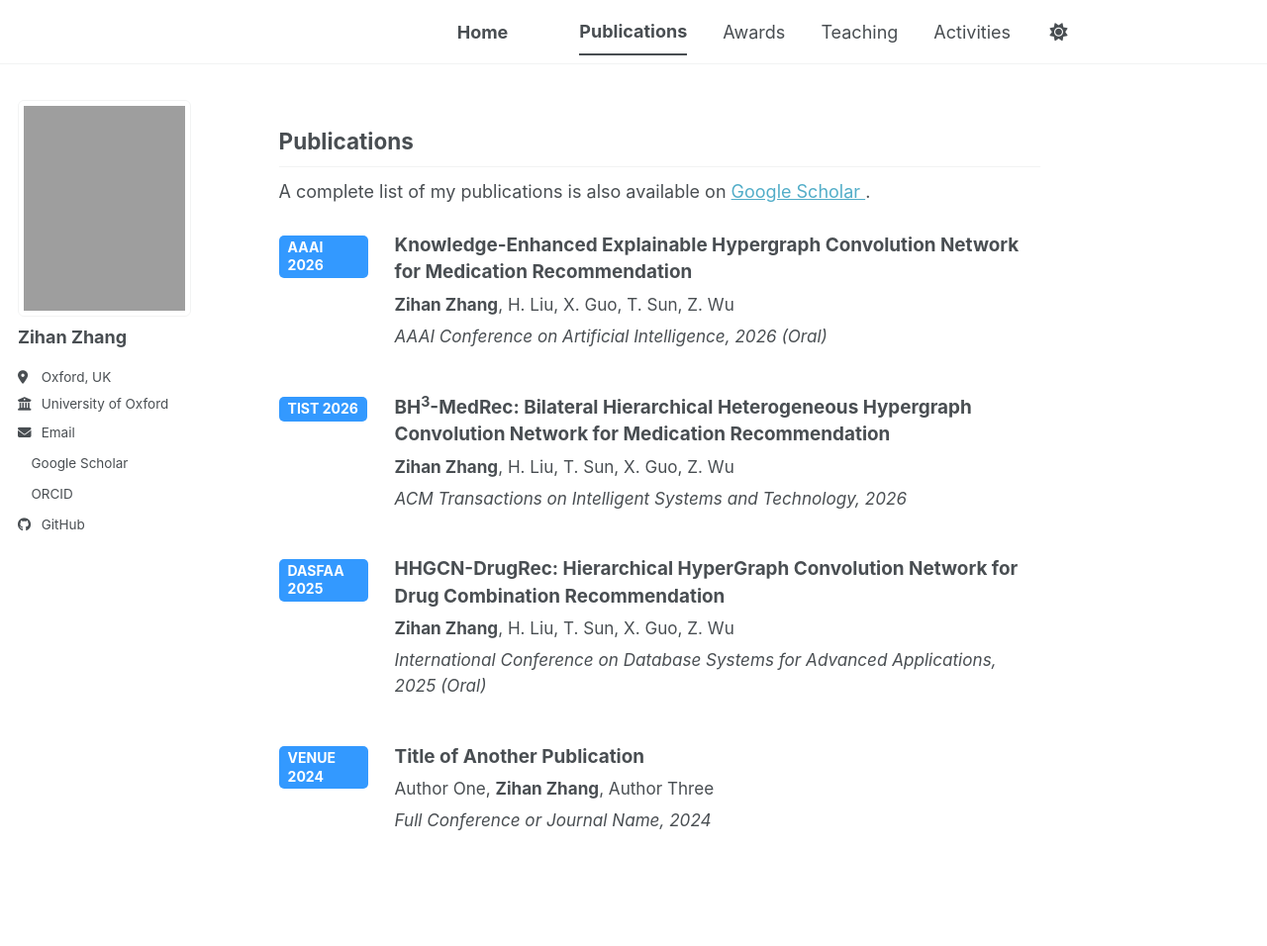
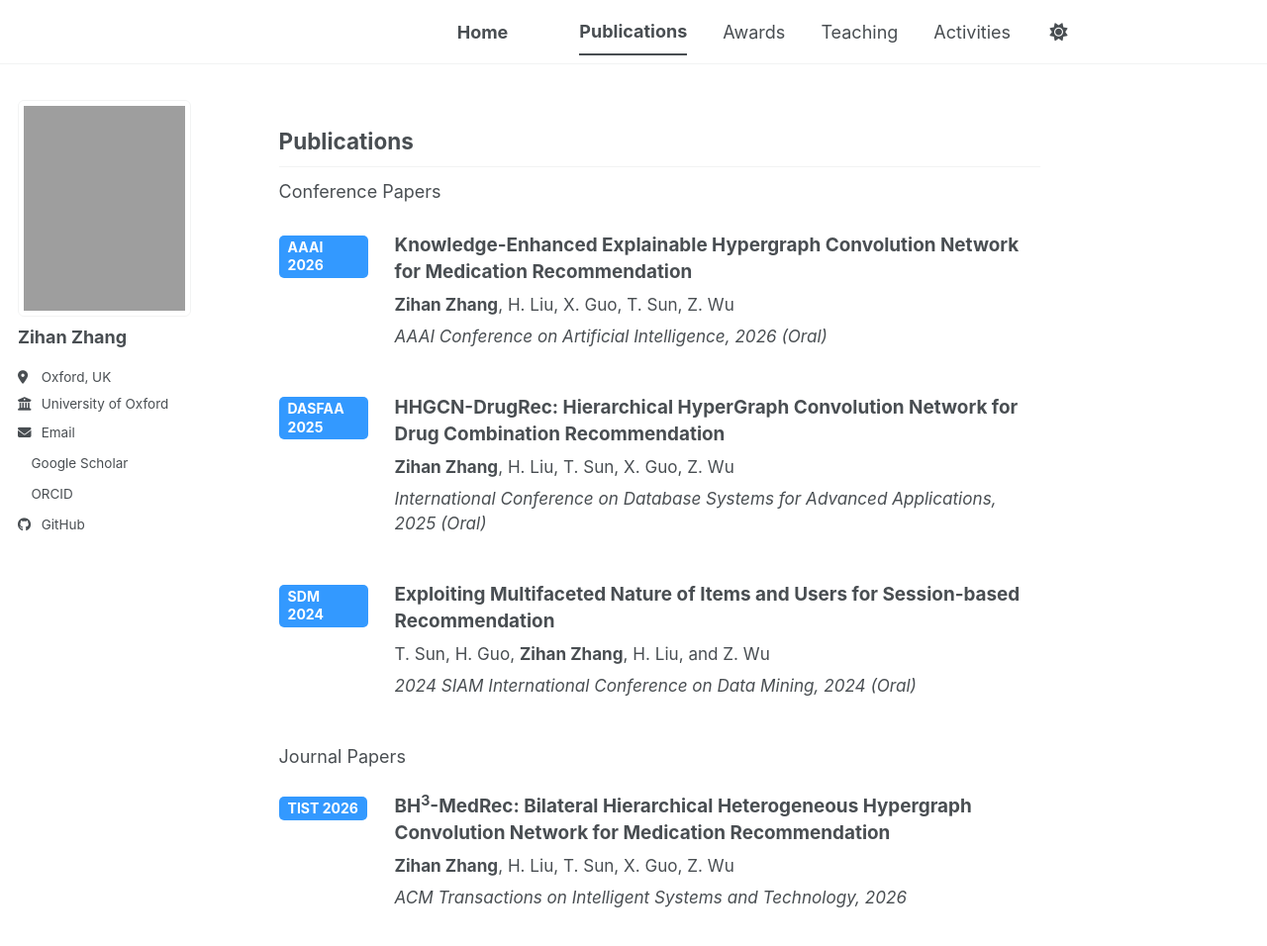
Before and after one commit to LusiaZ/LusiaZ.github.io, a Jekyll site: the page built from _pages/publications.html, in a window 1280 px wide and 1046 px high. Shown: the top 956 px of the window at 99% size. Built offline with Jekyll 4.4.1, drawn with Linux system fonts in a browser that asks for light colours; a style sheet for code colours, icons or effects is not loaded.

Commit message:
Update publications.html

```diff
--- a/_pages/publications.html
+++ b/_pages/publications.html
@@ -7,12 +7,7 @@ author_profile: true
 <h2>Publications</h2>
 
 <p>
-  A complete list of my publications is also available on
-  <a href="https://scholar.google.com/citations?user=PS_CX0AAAAAJ"
-     target="_blank"
-     rel="noopener noreferrer">
-    Google Scholar
-  </a>.
+  Conference Papers
 </p>
 
 <div class="selected-pubs">
@@ -40,31 +35,6 @@ author_profile: true
     </div>
   </article>
 
-
-  <!-- 第二篇 -->
-  <article class="selected-pub">
-    <div class="pub-badge">TIST 2026</div>
-
-    <div class="pub-info">
-      <a class="pub-title"
-         href="论文链接"
-         target="_blank"
-         rel="noopener noreferrer">
-        BH<sup>3</sup>-MedRec: Bilateral Hierarchical Heterogeneous
-        Hypergraph Convolution Network for Medication Recommendation
-      </a>
-
-      <p class="pub-authors">
-        <strong>Zihan Zhang</strong>, H. Liu, T. Sun, X. Guo, Z. Wu
-      </p>
-
-      <p class="pub-venue">
-        <em>ACM Transactions on Intelligent Systems and Technology, 2026</em>
-      </p>
-    </div>
-  </article>
-
-
   <!-- 第三篇 -->
   <article class="selected-pub">
     <div class="pub-badge">DASFAA 2025</div>
@@ -91,25 +61,51 @@ author_profile: true
     </div>
   </article>
 
+   <!-- SDM 2024 -->
+  <article class="selected-pub">
+    <div class="pub-badge">SDM 2024</div>
 
-  <!-- 从这里开始添加不在 Home 页面展示的其他论文 -->
+    <div class="pub-info">
+      <a class="pub-title"
+         href="https://epubs.siam.org/doi/10.1137/1.9781611978032.67"
+         target="_blank"
+         rel="noopener noreferrer">
+        Exploiting Multifaceted Nature of Items and Users for Session-based Recommendation
+      </a>
+
+      <p class="pub-authors">
+        T. Sun, H. Guo, <strong>Zihan Zhang</strong>, H. Liu, and Z. Wu
+      </p>
+
+      <p class="pub-venue">
+        <em>2024 SIAM International Conference on Data Mining, 2024 (Oral)</em>
+      </p>
+    </div>
+  </article>
+
+<p>
+  Journal Papers
+</p>
+
+    <!-- 第二篇 -->
   <article class="selected-pub">
-    <div class="pub-badge">VENUE 2024</div>
+    <div class="pub-badge">TIST 2026</div>
 
     <div class="pub-info">
       <a class="pub-title"
          href="论文链接"
          target="_blank"
          rel="noopener noreferrer">
-        Title of Another Publication
+        BH<sup>3</sup>-MedRec: Bilateral Hierarchical Heterogeneous
+        Hypergraph Convolution Network for Medication Recommendation
       </a>
 
       <p class="pub-authors">
-        Author One, <strong>Zihan Zhang</strong>, Author Three
+        <strong>Zihan Zhang</strong>, H. Liu, T. Sun, X. Guo, Z. Wu
       </p>
 
       <p class="pub-venue">
-        <em>Full Conference or Journal Name, 2024</em>
+        <em>ACM Transactions on Intelligent Systems and Technology, 2026</em>
       </p>
     </div>
   </article>
```
